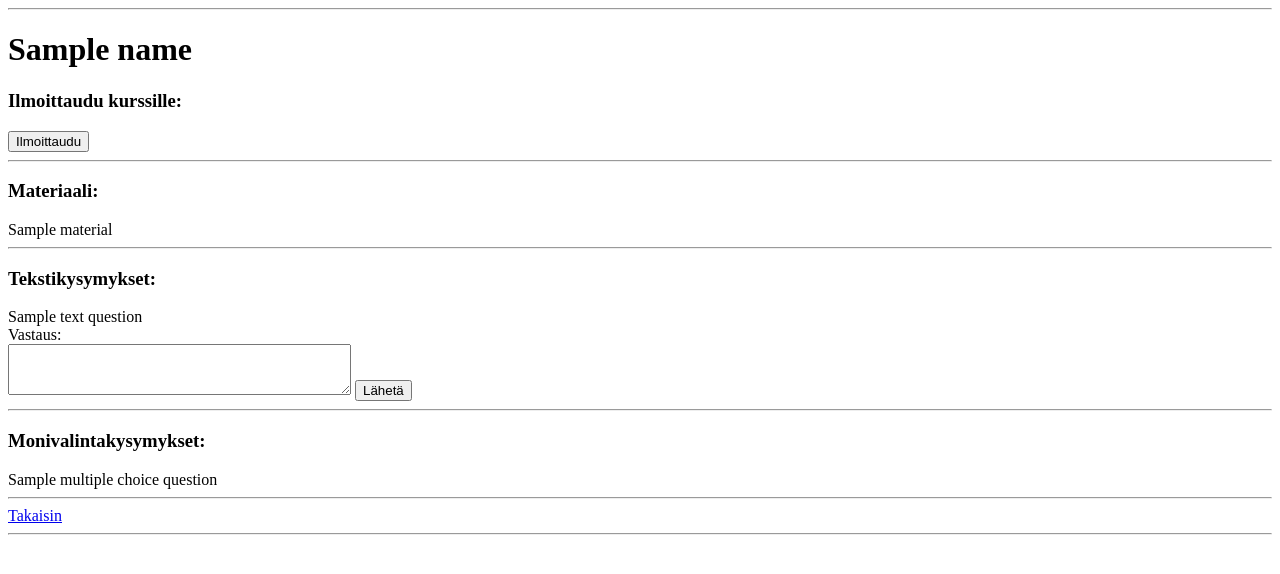
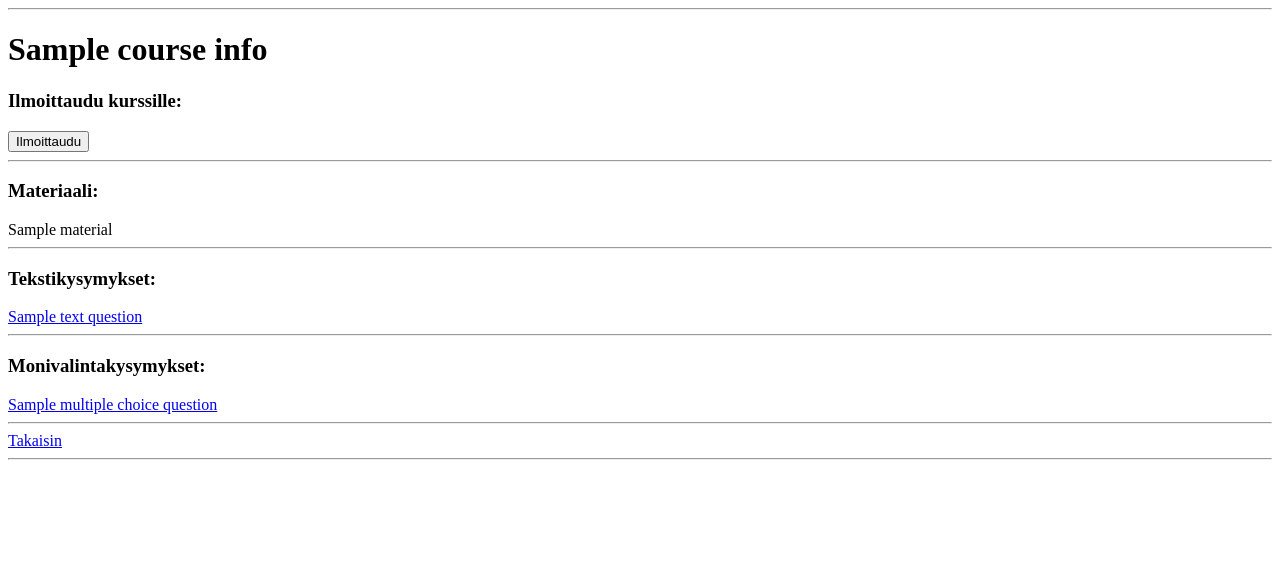
Before and after one commit to itsnicholas/teach.me, a Flask app: template templates/course.html in a window 1280 px wide. Shown: the top 574 px of the page. Run offline with Flask 3, Linux system fonts and the light colour scheme; the template is opened without the code that fills it: most values are stand-ins (such as "Sample title", 1, 10 or a date in 2020).

Commit message:
Changed course.html to display list of questions

```diff
--- a/app.py
+++ b/app.py
@@ -100,9 +100,9 @@ def signup2():
 @app.route("/course/<int:course_id>")
 def course(course_id):
     """Function information."""
-    sql = text("SELECT name FROM courses WHERE id=:course_id;")
+    sql = text("SELECT id, name FROM courses WHERE id=:course_id;")
     result = db.session.execute(sql, {"course_id":course_id})
-    name = result.fetchone()[0]
+    course_info = result.fetchone()
     username_id = session["id"]
     sql = text("SELECT id FROM userscourses WHERE user_id=:username_id AND course_id=:course_id;")
     result = db.session.execute(sql, {"username_id":username_id, "course_id":course_id})
@@ -117,9 +117,13 @@ def course(course_id):
     result = db.session.execute(sql, {"course_id":course_id})
     multiple_choice_questions = result.fetchall()
     return render_template("course.html",
-                           course_id=course_id, name=name, join=join, materials=materials,
+                           course_info=course_info, join=join, materials=materials,
                            text_questions=text_questions,
                            multiple_choice_questions = multiple_choice_questions)
+
+#@app.route("/course/<int:course_id>/view/<int:text_question_id>")
+#def view(course_id, text_question_id):
+#    """Function information."""
 
 @app.route("/enrol", methods=["POST"])
 def enrol():
--- a/templates/course.html
+++ b/templates/course.html
@@ -2,7 +2,7 @@
 {% extends "layout.html" %}
 {% block title %}{{ name }}{% endblock %}
 {% block content %}
-<h1>{{ name }}</h1>
+<h1>{{ course_info.name }}</h1>
 {% if join %}
 <h3>Olet ilmoittautunut!</h3>
 {% else %}
@@ -10,7 +10,7 @@
 <form action="/enrol" method="POST">
     <input type="submit" value="Ilmoittaudu">
     <input type="hidden" name="csrf_token" value="{{ session.csrf_token }}">
-    <input type="hidden" name="course_id" value="{{ course_id }}">
+    <input type="hidden" name="course_id" value="{{ course_info.id }}">
 </form>
 {% endif %}
 <hr>
@@ -24,15 +24,7 @@
 {% if text_questions %}
 <h3>Tekstikysymykset:</h3>
 {% for text_question in text_questions %}
-{{ text_question.question }}
-<form action="/answer_text_question" method="POST">
-    Vastaus: <br>
-    <textarea name="text_question_answer" rows="3" cols="40"></textarea>
-    <input type="submit" value="Lähetä">
-    <input type="hidden" name="csrf_token" value="{{ session.csrf_token }}">
-    <input type="hidden" name="task_id" value="{{ text_question.id }}">
-    <input type="hidden" name="course_id" value="{{ course_id }}">
-</form>
+<a href="/course/{{ course_info.id }}/view/{{ text_question.id }}">{{ text_question.question }}</a>
 <hr>
 {% endfor %}
 {% endif %}
@@ -40,7 +32,7 @@
 {% if multiple_choice_questions %}
 <h3>Monivalintakysymykset:</h3>
 {% for multiple_choice_question in multiple_choice_questions %}
-{{ multiple_choice_question.question }}
+<a href="/course/{{ course_info.id }}/view/{{ multiple_choice_question.id }}">{{ multiple_choice_question.question }}</a>
 <hr>
 {% endfor %}
 {% endif %}
```
